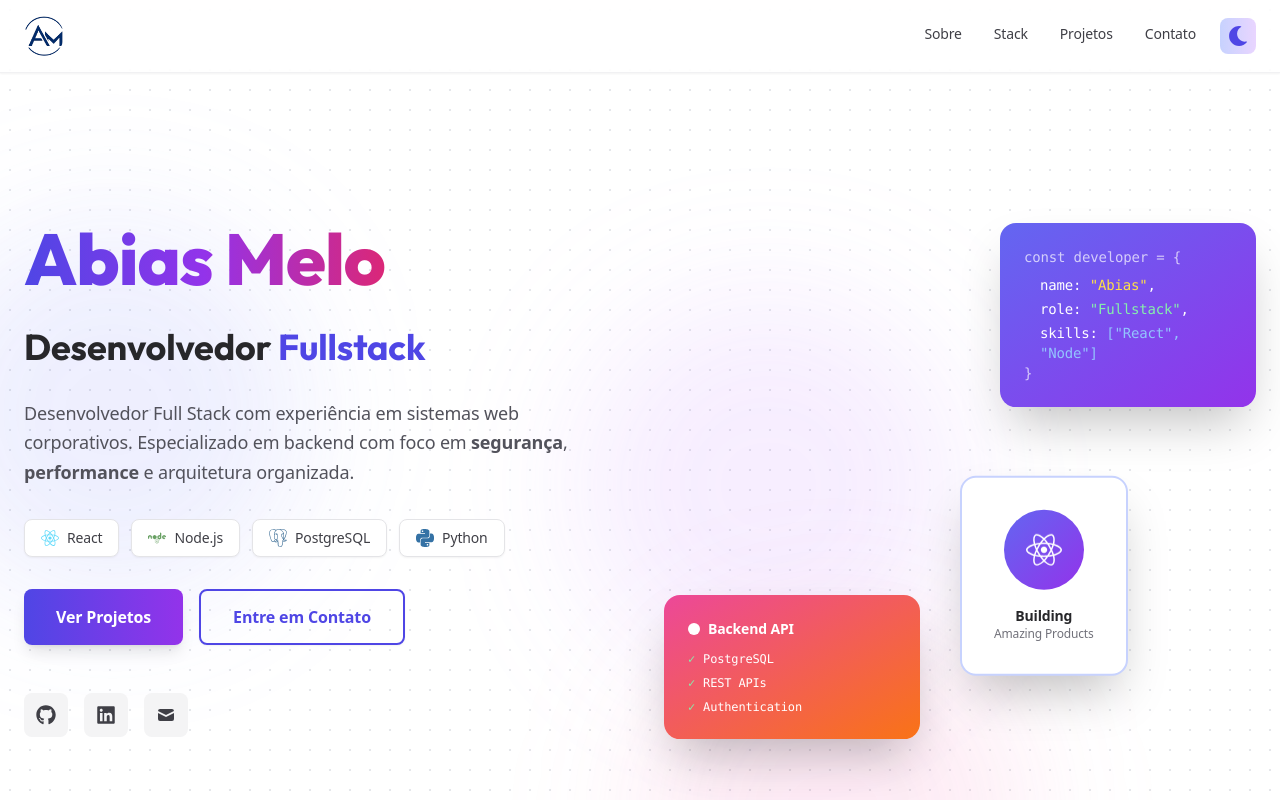
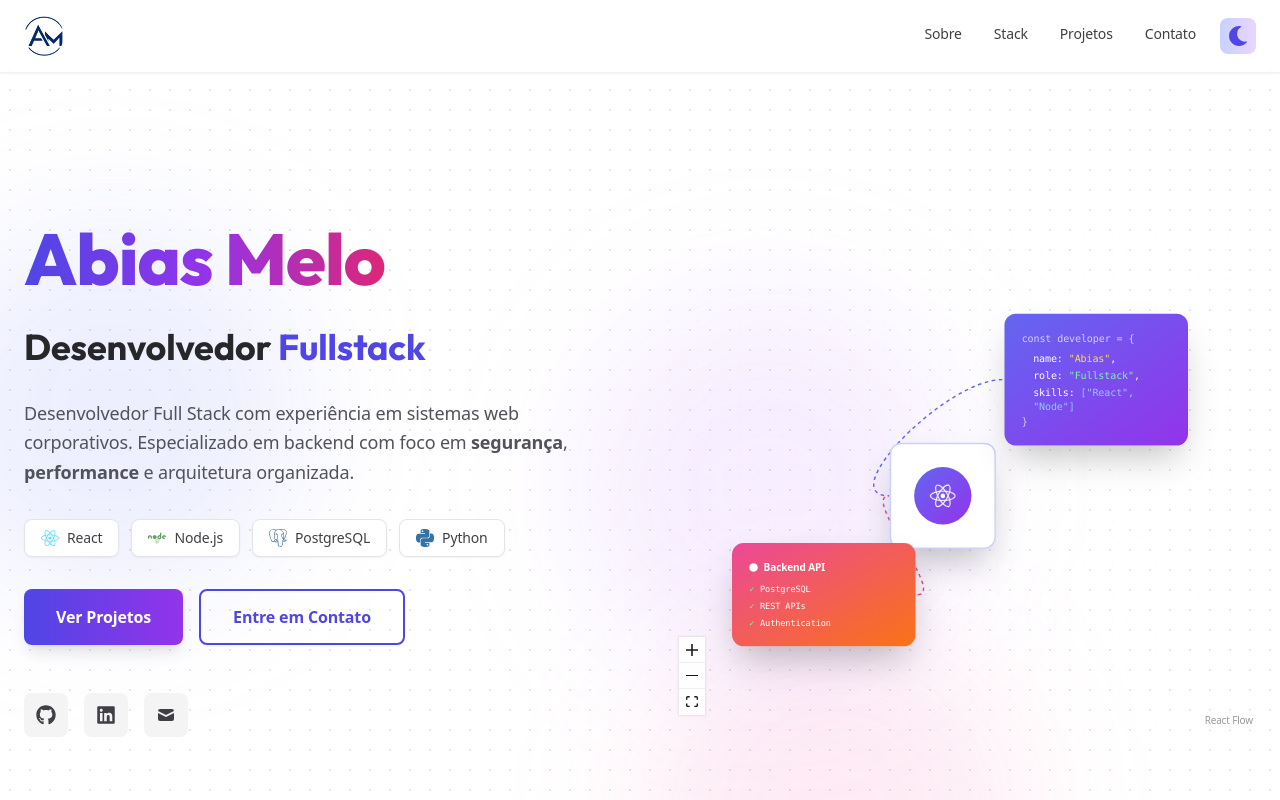
Before and after one commit to abiass/Meu-Portifolio, a React (Vite) app: page / in a window 1280 px wide. Shown: the top 800 px of the page. Built offline with nearby package versions, Linux system fonts and the light colour scheme.

Commit message:
feat: new project: bases velox

```diff
--- a/package.json
+++ b/package.json
@@ -11,6 +11,7 @@
   },
   "dependencies": {
     "@vercel/speed-insights": "^2.0.0",
+    "@xyflow/react": "^12.11.2",
     "framer-motion": "^12.34.4",
     "react": "^19.2.0",
     "react-dom": "^19.2.0",
--- /dev/null
+++ b/src/components/HeroFlow.jsx
@@ -0,0 +1,117 @@
+import {
+  ReactFlow,
+  Background,
+  Controls,
+  Handle,
+  Position,
+  useNodesState,
+  useEdgesState,
+} from "@xyflow/react";
+import "@xyflow/react/dist/style.css";
+import { FaReact } from "react-icons/fa";
+
+function CodeNode() {
+  return (
+    <div className="bg-gradient-to-br from-indigo-500 to-purple-600 p-6 rounded-2xl shadow-2xl w-64">
+      <Handle type="source" position={Position.Left} style={{ opacity: 0 }} />
+      <div className="text-white">
+        <div className="text-sm font-mono mb-2 opacity-70">const developer = {"{"}</div>
+        <div className="pl-4 space-y-1 text-sm font-mono">
+          <div>name: <span className="text-yellow-300">"Abias"</span>,</div>
+          <div>role: <span className="text-green-300">"Fullstack"</span>,</div>
+          <div>skills: <span className="text-blue-300">["React", "Node"]</span></div>
+        </div>
+        <div className="text-sm font-mono opacity-70">{"}"}</div>
+      </div>
+    </div>
+  );
+}
+
+function ApiNode() {
+  return (
+    <div className="bg-gradient-to-br from-pink-500 to-orange-500 p-6 rounded-2xl shadow-2xl w-64">
+      <Handle type="source" position={Position.Right} style={{ opacity: 0 }} />
+      <div className="text-white">
+        <div className="flex items-center gap-2 mb-3">
+          <div className="w-3 h-3 rounded-full bg-white"></div>
+          <div className="text-sm font-semibold">Backend API</div>
+        </div>
+        <div className="space-y-2 text-xs font-mono">
+          <div className="flex items-center gap-2">
+            <span className="text-green-300">✓</span> PostgreSQL
+          </div>
+          <div className="flex items-center gap-2">
+            <span className="text-green-300">✓</span> REST APIs
+          </div>
+          <div className="flex items-center gap-2">
+            <span className="text-green-300">✓</span> Authentication
+          </div>
+        </div>
+      </div>
+    </div>
+  );
+}
+
+function AvatarNode() {
+  return (
+    <div className="relative bg-white dark:bg-zinc-800 p-8 rounded-2xl shadow-2xl border-2 border-indigo-200 dark:border-indigo-800 flex items-center justify-center">
+      <Handle type="target" position={Position.Left} style={{ opacity: 0 }} />
+      <Handle type="target" position={Position.Right} style={{ opacity: 0 }} />
+      <div className="w-20 h-20 bg-gradient-to-br from-indigo-500 to-purple-600 rounded-full flex items-center justify-center">
+        <FaReact className="text-white text-4xl animate-spin" style={{ animationDuration: "3s" }} />
+      </div>
+    </div>
+  );
+}
+
+const nodeTypes = { code: CodeNode, api: ApiNode, avatar: AvatarNode };
+
+const initialNodes = [
+  { id: "avatar", type: "avatar", position: { x: 220, y: 180 } },
+  { id: "code", type: "code", position: { x: 380, y: 0 } },
+  { id: "api", type: "api", position: { x: 0, y: 320 } },
+];
+
+const initialEdges = [
+  {
+    id: "code-avatar",
+    source: "code",
+    target: "avatar",
+    animated: true,
+    style: { stroke: "#6366f1", strokeWidth: 2 },
+  },
+  {
+    id: "api-avatar",
+    source: "api",
+    target: "avatar",
+    animated: true,
+    style: { stroke: "#ec4899", strokeWidth: 2 },
+  },
+];
+
+export function HeroFlow() {
+  const [nodes, , onNodesChange] = useNodesState(initialNodes);
+  const [edges] = useEdgesState(initialEdges);
+
+  return (
+    <div className="w-full h-[500px]">
+      <ReactFlow
+        nodes={nodes}
+        edges={edges}
+        onNodesChange={onNodesChange}
+        nodeTypes={nodeTypes}
+        nodesConnectable={false}
+        elementsSelectable={false}
+        panOnScroll={false}
+        zoomOnScroll={false}
+        preventScrolling={false}
+        panOnDrag
+        fitView
+        fitViewOptions={{ padding: 0.3 }}
+      >
+        <Background gap={20} className="opacity-30 dark:opacity-20" />
+        <Controls showInteractive={false} position="bottom-left" />
+      </ReactFlow>
+    </div>
+  );
+}
--- a/src/data/projects.js
+++ b/src/data/projects.js
@@ -114,6 +114,15 @@ export const projects = [
     demo: null,
     featured: false,
   },
+  {
+    id: 12,
+    title: 'Consulta GPON Velox',
+    description: 'Aplicação fullstack para importação e consulta de cobertura GPON. Backend em Node.js/Express com Prisma e autenticação JWT, upload e processamento de planilhas Excel via Multer/ExcelJS, exportações e filtros por API REST. Frontend em HTML/Tailwind CSS. Implantação com Docker Compose (backend + frontend + PostgreSQL).',
+    stack: ['Node.js', 'Express', 'Prisma', 'PostgreSQL', 'JWT', 'ExcelJS', 'Docker', 'Tailwind CSS'],
+    github: 'https://github.com/abiass/CONSULTA_BASES',
+    demo: 'https://bases.veloxconsultoria.com.br',
+    featured: true,
+  },
 ];
 
 export const skills = {
--- a/src/index.css
+++ b/src/index.css
@@ -145,6 +145,29 @@ html.dark ::selection {
   }
 }
 
+/* React Flow controls: override inherited currentColor so icons stay visible in dark mode */
+.react-flow__controls-button {
+  background: #ffffff;
+  border-bottom: 1px solid #e4e4e7;
+}
+
+.react-flow__controls-button svg {
+  fill: #3f3f46;
+}
+
+html.dark .react-flow__controls-button {
+  background: #27272a;
+  border-bottom: 1px solid #3f3f46;
+}
+
+html.dark .react-flow__controls-button:hover {
+  background: #3f3f46;
+}
+
+html.dark .react-flow__controls-button svg {
+  fill: #e4e4e7;
+}
+
 /* Section separator utility */
 .section-divider {
   width: 40px;
--- a/src/sections/Hero.jsx
+++ b/src/sections/Hero.jsx
@@ -3,6 +3,7 @@ import { FaReact, FaNode, FaGithub, FaLinkedin } from "react-icons/fa";
 import { SiPostgresql, SiPython } from "react-icons/si";
 import { HiMail } from "react-icons/hi";
 import { Button } from "../components/Button";
+import { HeroFlow } from "../components/HeroFlow";
 
 export function Hero() {
   const containerVariants = {
@@ -153,63 +154,8 @@ export function Hero() {
             transition={{ duration: 0.8, delay: 0.3 }}
             className="hidden md:flex items-center justify-center relative"
           >
-            {/* Decorative Code/Tech Illustration */}
-            <div className="relative w-full h-[500px]">
-              {/* Floating Cards with Tech Stack */}
-              <motion.div
-                animate={{ y: [0, -10, 0] }}
-                transition={{ duration: 3, repeat: Infinity, ease: "easeInOut" }}
-                className="absolute top-0 right-0 bg-gradient-to-br from-indigo-500 to-purple-600 p-6 rounded-2xl shadow-2xl w-64 transform rotate-3"
-              >
-                <div className="text-white">
-                  <div className="text-sm font-mono mb-2 opacity-70">const developer = {'{'}</div>
-                  <div className="pl-4 space-y-1 text-sm font-mono">
-                    <div>name: <span className="text-yellow-300">"Abias"</span>,</div>
-                    <div>role: <span className="text-green-300">"Fullstack"</span>,</div>
-                    <div>skills: <span className="text-blue-300">["React", "Node"]</span></div>
-                  </div>
-                  <div className="text-sm font-mono opacity-70">{'}'}</div>
-                </div>
-              </motion.div>
-
-              <motion.div
-                animate={{ y: [0, 10, 0] }}
-                transition={{ duration: 4, repeat: Infinity, ease: "easeInOut", delay: 0.5 }}
-                className="absolute bottom-0 left-0 bg-gradient-to-br from-pink-500 to-orange-500 p-6 rounded-2xl shadow-2xl w-64 transform -rotate-3"
-              >
-                <div className="text-white">
-                  <div className="flex items-center gap-2 mb-3">
-                    <div className="w-3 h-3 rounded-full bg-white"></div>
-                    <div className="text-sm font-semibold">Backend API</div>
-                  </div>
-                  <div className="space-y-2 text-xs font-mono">
-                    <div className="flex items-center gap-2">
-                      <span className="text-green-300">✓</span> PostgreSQL
-                    </div>
-                    <div className="flex items-center gap-2">
-                      <span className="text-green-300">✓</span> REST APIs
-                    </div>
-                    <div className="flex items-center gap-2">
-                      <span className="text-green-300">✓</span> Authentication
-                    </div>
-                  </div>
-                </div>
-              </motion.div>
-
-              <motion.div
-                animate={{ y: [0, -15, 0] }}
-                transition={{ duration: 5, repeat: Infinity, ease: "easeInOut", delay: 1 }}
-                className="absolute top-1/2 left-1/2 transform -translate-x-1/2 -translate-y-1/2 bg-white dark:bg-zinc-800 p-8 rounded-2xl shadow-2xl border-2 border-indigo-200 dark:border-indigo-800"
-              >
-                <div className="text-center">
-                  <div className="w-20 h-20 mx-auto mb-4 bg-gradient-to-br from-indigo-500 to-purple-600 rounded-full flex items-center justify-center">
-                    <FaReact className="text-white text-4xl animate-spin" style={{ animationDuration: '3s' }} />
-                  </div>
-                  <div className="text-sm font-semibold text-zinc-800 dark:text-zinc-200">Building</div>
-                  <div className="text-xs text-zinc-500 dark:text-zinc-400">Amazing Products</div>
-                </div>
-              </motion.div>
-            </div>
+            {/* Interactive Tech Stack Diagram */}
+            <HeroFlow />
           </motion.div>
         </div>
       </div>
```
Also changed, not shown: 1 other file (tests, documents, lock files or other folders).
